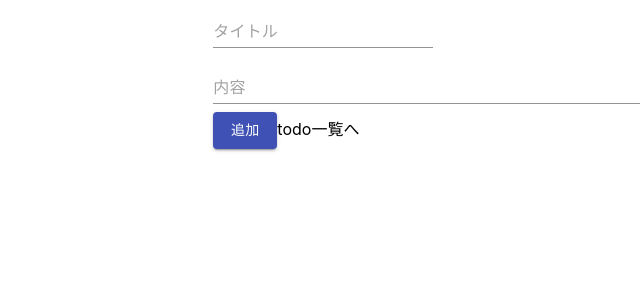
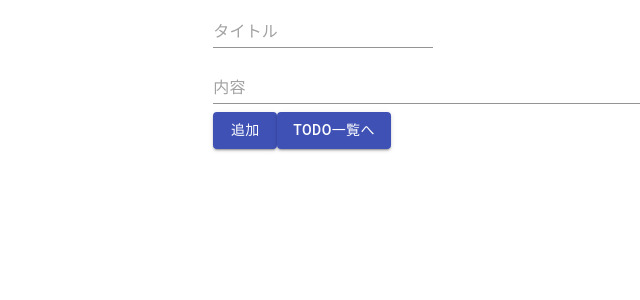
Before and after one commit to jun0222/my-next-todo, a Next.js app in the folder my-next-todo/: page /todos/create in a window 1280 px wide. Shown: the top 300 px of the page, without its empty margins (0-640 px from the left). Built offline with nearby package versions, Linux system fonts and the light colour scheme.

Commit message:
Change the link from 'todos/create' to 'todos/' to a button

```diff
--- a/my-next-todo/src/pages/todos/create.jsx
+++ b/my-next-todo/src/pages/todos/create.jsx
@@ -53,9 +53,16 @@ export default function Home() {
                     margin="normal"
                     onClick={addTaskToTodos}
                 >追加</Button>
-                <Link href="/todos">
-                    todo一覧へ
-                </Link>
+                <Button
+                    variant="contained"
+                    color="primary"
+                    type="submit"
+                    margin="normal"
+                >
+                    <Link href="/todos">
+                        todo一覧へ
+                    </Link>
+                </Button>
                 {todos.map((todo, index)=>{
                     return (
                         <p>{`${todo.title}:${todo.content}`}</p>
```
